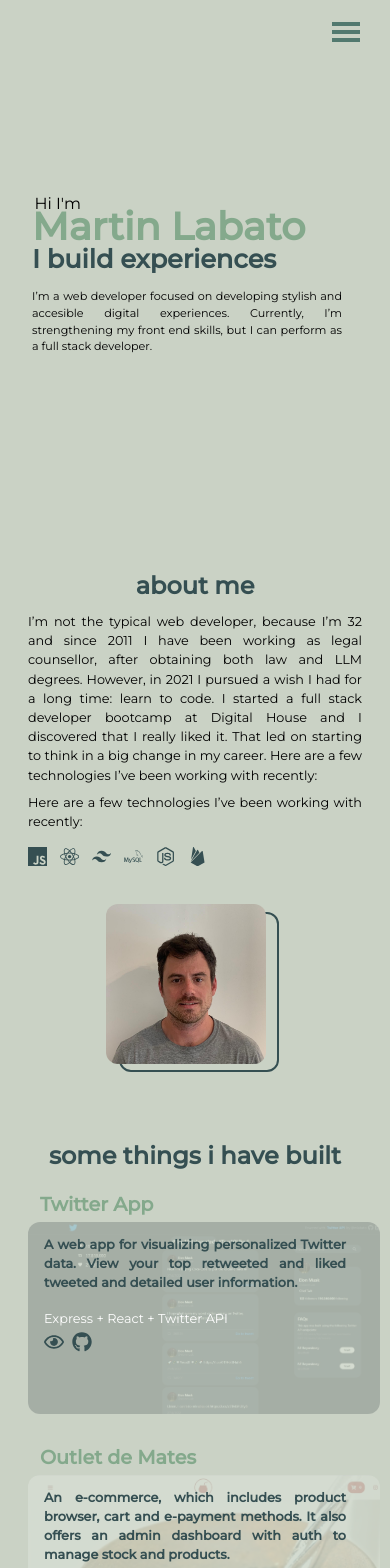
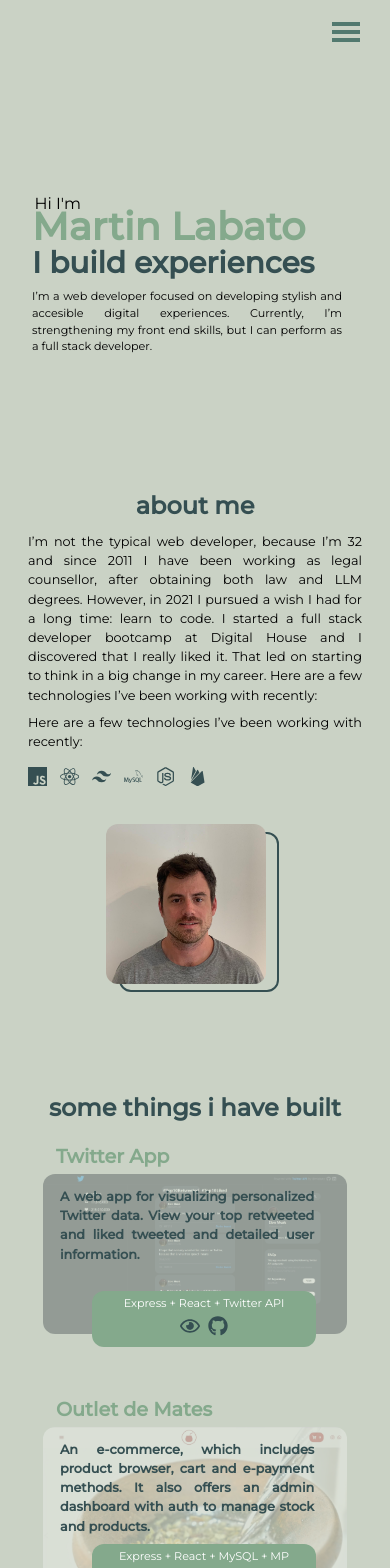
Before and after one commit to mlabato/portfolio-mlabato, a React (Create React App) app: page / in a window 390 px wide. Shown: the top 1568 px of the page. Built offline with nearby package versions, Linux system fonts and the light colour scheme.

Commit message:
responsive mode fixes

```diff
--- a/src/components/sections/AboutSection.js
+++ b/src/components/sections/AboutSection.js
@@ -24,7 +24,7 @@ const iteratedIcons = icons.map((icon, i) => {
 
 const AboutSection = () => {
   return (
-    <article id="about" className="mx-[1.75rem] notebook:mx-[15rem] desktop:mx-[20rem] full:mx-[25rem] relative top-[25rem] desktop:top-[30rem] full:top-[50rem] animate-opacityChangeX">
+    <article id="about" className="mx-[1.75rem] notebook:mx-[15rem] desktop:mx-[20rem] full:mx-[25rem] relative top-[20rem] desktop:top-[30rem] full:top-[50rem] animate-opacityChangeX">
       <Title text={"about me"} />
       <div className="flex desktop:flex-row my-[0.5rem] desktop:my-[1rem]">
         <p className=" text-[0.8rem] desktop:w-2/3 desktop:text-[1rem] full:text-[1.6rem] text-justify">
@@ -44,7 +44,7 @@ const AboutSection = () => {
               desktop:hover:-right-[6.8rem] desktop:hover:top-[6.2rem] ease-in-out duration-300 "
         />
 
-        <div className="absolute bg-profile-picture bg-cover  rounded-xl
+        <div className="absolute  bg-profile-picture bg-cover  rounded-xl
         w-[10rem] h-[10rem] notebook:w-[12rem] notebook:h-[12rem] desktop:w-[13rem] desktop:h-[13rem] full:w-[17rem] full:h-[17rem]
         top-[21rem] right-[6rem] notebook:top-[17rem] notebook:right-[9rem] desktop:-right-[2rem] desktop:top-[5.3rem]  " />
       </div>
--- a/src/components/sections/ContactSection.js
+++ b/src/components/sections/ContactSection.js
@@ -9,7 +9,7 @@ const ContactSection = (props) => {
 
 
   return (
-    <article id="contact" className=" mx-[1.75rem] notebook:mx-[15rem] desktop:mx-[22rem] full:mx-[30rem] my-[5rem] relative top-[40rem] notebook:top-[42rem] desktop:top-[32rem] full:top-[55rem] flex flex-col" >
+    <article id="contact" className=" mx-[1.75rem] notebook:mx-[15rem] desktop:mx-[22rem] full:mx-[30rem] my-[5rem] relative top-[37rem] notebook:top-[42rem] desktop:top-[32rem] full:top-[55rem] flex flex-col" >
       <Title text={"let's talk!"} />
       <p className="text-[#354F52] text-[0.8rem] desktop:text-[1rem] full:text-[1.6rem] my-[1rem] text-justify">
         As I previosly said, while I keep strengthening my skills, I'm keen on
--- a/src/components/sections/Footer.js
+++ b/src/components/sections/Footer.js
@@ -1,7 +1,7 @@
 
 const Footer = () => {
     return(
-        <article className=" mx-[1.75rem] desktop:mx-[20rem] mt-[6rem] relative top-[38rem] notebook:top-[40rem] desktop:top-[35rem] full:top-[60rem] flex justify-center text-[0.8rem] desktop:text-[1rem] full:text-[1.6rem]">
+        <article className=" mx-[1.75rem] desktop:mx-[20rem] mt-[6rem] relative top-[36rem] notebook:top-[40rem] desktop:top-[35rem] full:top-[60rem] flex justify-center text-[0.8rem] desktop:text-[1rem] full:text-[1.6rem]">
          <a href="https://github.com/mlabato/portfolio-mlabato" className="text-[#354F52] hover:text-[#84A98C] duration-300 text-center font-semibold">Designed & built by Martin Labato</a>
         </article>
     )
--- a/src/components/sections/IntroSection.js
+++ b/src/components/sections/IntroSection.js
@@ -8,7 +8,7 @@ const IntroSection = () => {
         Martin Labato
       </div>
 
-      <div className="absolute  top-[3rem]  notebook:top-[4.5rem] desktop:top-[5.5rem] full:top-[8rem] font-extrabold text-[1.6rem] notebook:text-[3.4rem] desktop:text-[3.3rem] full:text-[6.1rem]  text-[#354F52]">
+      <div className="absolute  top-[3rem]  notebook:top-[4.5rem] desktop:top-[5.5rem] full:top-[8rem] font-extrabold text-[1.85rem] notebook:text-[3.4rem] desktop:text-[3.3rem] full:text-[6.1rem]  text-[#354F52]">
         I build experiences
       </div>
 
--- a/src/components/sections/WorksSection.js
+++ b/src/components/sections/WorksSection.js
@@ -15,7 +15,7 @@ const workList = [
   {
     name: "Outlet de Mates",
     description: "An e-commerce, which includes product browser, cart and e-payment methods. It also offers an admin dashboard with auth to manage stock and products. ",
-    tech: "Express + React + MySQL + MercadoPago",
+    tech: "Express + React + MySQL + MP",
     image: "bg-odm-app"
   },
   {
@@ -31,7 +31,7 @@ const workList = [
 
 
   return(
-    <article id="works" className="mx-[1.75rem] notebook:mx-[15rem] desktop:mx-[20rem] full:mx-[25rem] my-[5rem] relative top-[37rem] notebook:top-[40rem] desktop:top-[30rem] full:top-[55rem] ">
+    <article id="works" className="mx-[1.75rem] notebook:mx-[15rem] desktop:mx-[20rem] full:mx-[25rem] my-[5rem] relative top-[34rem] notebook:top-[40rem] desktop:top-[30rem] full:top-[55rem] ">
         <Title text={"some things i have built"} />
 
         {
--- a/src/components/ux/WorkCard.js
+++ b/src/components/ux/WorkCard.js
@@ -4,40 +4,51 @@ import { FaRegEye } from "react-icons/fa";
 const WorkCard = (props) => {
   return (
     <article className="flex flex-row mb-[10rem] mt-[1rem] notebook:mt-[2rem] relative">
-      <div className=" notebook:w-[45%] mb-[4rem] notebook:mb-[3rem] desktop:mb-[7rem] full:mb-[15rem] notebook:text-justify ">
-        <div className="text-[#84A98C] text-[1.2rem]  notebook:text-[1.4rem] full:text-[2.3rem] font-semibold ml-[0.75rem] notebook:ml-0">
+      <div className=" mx-[1rem] notebook:w-[45%] mb-[4rem] notebook:mb-[3rem] desktop:mb-[7rem] full:mb-[15rem] notebook:text-justify ">
+        <div className="text-[#84A98C] text-[1.2rem]  notebook:text-[1.4rem] full:text-[2.3rem] font-semibold ml-[0.75rem] notebook:ml-0 z-40">
           {props.name}
         </div>
 
         <div className=" absolute notebook:w-[20rem] desktop:w-[22rem] full:w-[45rem] notebook:z-40 text-[0.8rem] z-40">
-          <p className="notebook:bg-[#84A98C] text-[#354F52] text-justify font-semibold notebook:font-normal notebook:text-[#CAD2C5] p-4 full:text-[1.7rem]   ">
+          <p className=" notebook:bg-[#84A98C] text-[#354F52] w-[90%] notebook:w-full text-justify font-semibold notebook:font-normal notebook:text-[#CAD2C5] p-4 full:text-[1.7rem]   ">
             {props.description}
           </p>
-          <p className="ml-[1rem] notebook:ml-0 notebook:mt-[1rem] text-[#CAD2C5] notebook:text-[#354F52] full:text-[1.7rem] contrast-200 notebook:contrast-0">
+
+          <div className="absolute notebook:relative top-[7.5rem] h-[3.5rem] notebook:top-0  w-[14rem] notebook:w-full left-[3rem] notebook:left-0  bg-[#84A98C] notebook:bg-transparent  p-1 notebook:p-0 rounded-xl">
+            <p className=" text-center notebook:ml-0 notebook:mt-[1rem] text-[#CAD2C5] notebook:text-[#354F52] text-[0.7rem] notebok:text-[1rem] full:text-[1.7rem] contrast-200 notebook:contrast-0">
               {props.tech}
             </p>
 
-          <div className="flex flex-row my-[0.25rem] text-[#354F52] ml-[1rem] notebook:ml-0 ">
-            <a href={props.website} className="mr-[0.5rem] text-[1.25rem] full:text-[1.7rem] ">
+            <div className=" flex flex-row justify-center my-[0.25rem] text-[#354F52] ml-[1rem] notebook:ml-0 ">
+              <a
+                href={props.website}
+                className="mr-[0.5rem] text-[1.25rem] full:text-[1.7rem]  "
+              >
                 <FaRegEye />
               </a>{" "}
-            <a href={props.github} className="mr-[1rem] text-[1.25rem] full:text-[1.7rem] ">
+              <a
+                href={props.github}
+                className="mr-[1rem] text-[1.25rem] full:text-[1.7rem] "
+              >
                 <FaGithub />
               </a>
+            </div>
           </div>
         </div>
       </div>
 
       <div
         className={
-          "absolute   bg-cover  rounded-xl h-[12rem] w-[22rem] desktop:h-[12rem] desktop:w-[24rem]  full:h-[20rem] full:w-[40rem] opacity-20 notebook:opacity-100 notebook:-right-[5rem] notebook:top-[0.75rem] desktop:-right-[3rem] desktop:top-0  top-[2rem] z-20 " +
+          "absolute z-20 bg-cover rounded-xl opacity-30 notebook:opacity-100 h-[10rem] w-[19rem] notebook:h-[11rem] notebook:w-[21rem] desktop:h-[12rem] desktop:w-[24rem] full:h-[20rem] full:w-[40rem]    right-0 left-0 top-[2rem] ml-auto mr-auto text-center  notebook:-right-[15rem] notebook:top-[0.75rem] desktop:-right-[19rem] desktop:top-0 full:-right-[35rem]    " +
           props.image
         }
       />
-      <div className="absolute hidden notebook:block border-2 border-[#354F52] mx-[4rem]
+      <div
+        className="absolute hidden notebook:block border-2 border-[#354F52] mx-[4rem]
       notebook:h-[11rem] notebook:w-[21rem]  desktop:h-[11rem]  desktop:w-[24rem]  full:h-[20rem] full:w-[40rem]
-      notebook:-right-[10rem] notebook:top-[1.75rem]   desktop:-right-[8rem] desktop:top-[1.8rem]
-      notebook:hover:-right-[9.5rem] notebook:hover:top-[1.2rem] desktop:hover:-right-[7.7rem] desktop:hover:top-[1.4rem] ease-in-out duration-300 rounded-xl my-auto" />
+      notebook:-right-[6.5rem] notebook:top-[1.75rem]   desktop:-right-[8rem] desktop:top-[1.7rem]
+      notebook:hover:-right-[6rem] notebook:hover:top-[1.2rem] desktop:hover:-right-[7.7rem] desktop:hover:top-[1.4rem] ease-in-out duration-300 rounded-xl my-auto"
+      />
     </article>
   );
 };
```
Lines whose indentation alone changed are shown as unchanged.
